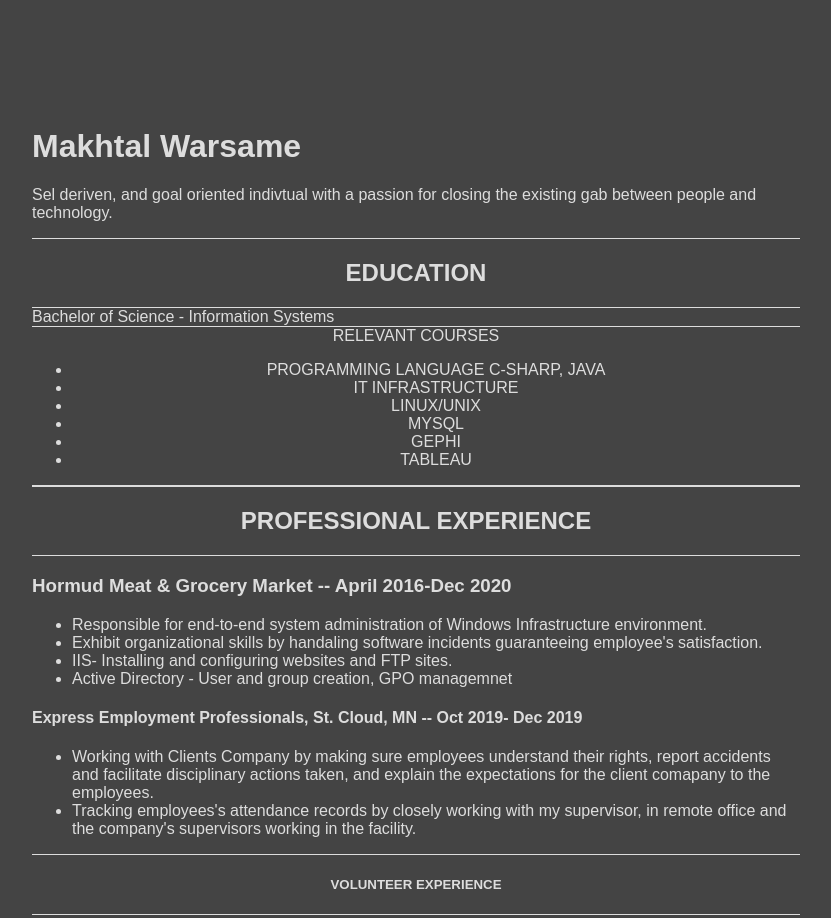
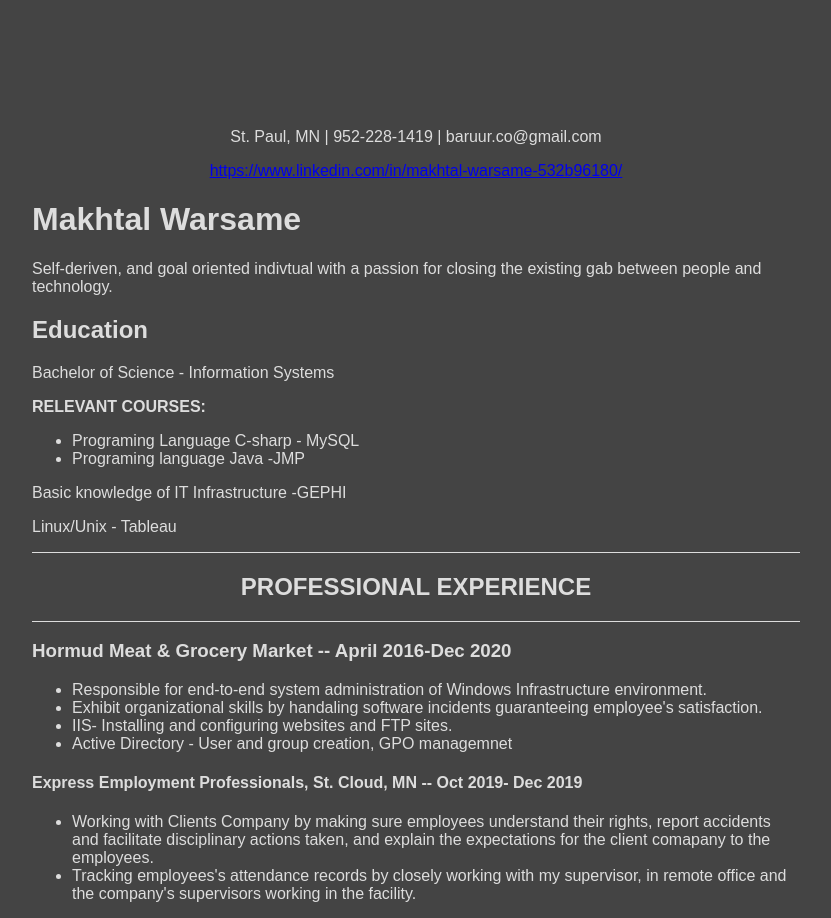
Before and after one commit to Abaruur/Abaruur.github.io, a plain HTML site: page index.html in a window 1280 px wide. Shown: the top 918 px of the page, without its empty margins (224-1055 px from the left). Drawn offline with Linux system fonts and the light colour scheme.

Commit message:
Update index.html

```diff
--- a/index.html
+++ b/index.html
@@ -7,28 +7,43 @@
   <link rel="stylesheet" href="style.css" />
 </head>
 <body>
+
+  </p>
+<p align="center">
+    St. Paul, MN | 952-228-1419 | baruur.co@gmail.com
+</p>
+<p align="center">
+    <a href="https://www.linkedin.com/in/makhtal-warsame-532b96180/">
+        https://www.linkedin.com/in/makhtal-warsame-532b96180/
+    </a>
+</p>
+
   <div>
     <h1>Makhtal Warsame</h1>
-    <p>Sel deriven, and goal oriented indivtual with a passion for closing the existing gab between people and technology.</p>
-  </div>
+    <p>Self-deriven, and goal oriented indivtual with a passion for closing the existing gab between people and technology.</p>
 
-  <div class="exp-header">
+  </div class="exp-header">
     <h2>Education</h2>
   </div>
   <div>
     <h>Bachelor of Science - Information Systems</h>
-  </div>
-
-
-  <div class="exp-header">
-    <h>Relevant Courses</h>
-    <ul>
-      <li>Programming language C-Sharp, Java</li>
-      <li>IT infrastructure</li>
-      <li>Linux/Unix</li>
-      <li>MySQL</li>
-      <li>GEPHI</li>
-      <li>Tableau</li>
+  <p>
+    <strong>RELEVANT COURSES:</strong>
+</p>
+<ul>
+    <li>
+        Programing Language C-sharp - MySQL <strong></strong>
+    </li>
+    <li>
+        Programing language Java -JMP
+    </li>
+</ul>
+<p>
+     Basic knowledge of IT Infrastructure -GEPHI
+</p>
+<p>
+    Linux/Unix - Tableau
+</p>
     </ul>
   </div>
 
@@ -57,8 +72,6 @@
     </ul>
   </div>
 
-
-  <div class="exp-header">
     <h5>Volunteer Experience</h5>
   </div>
 
```
